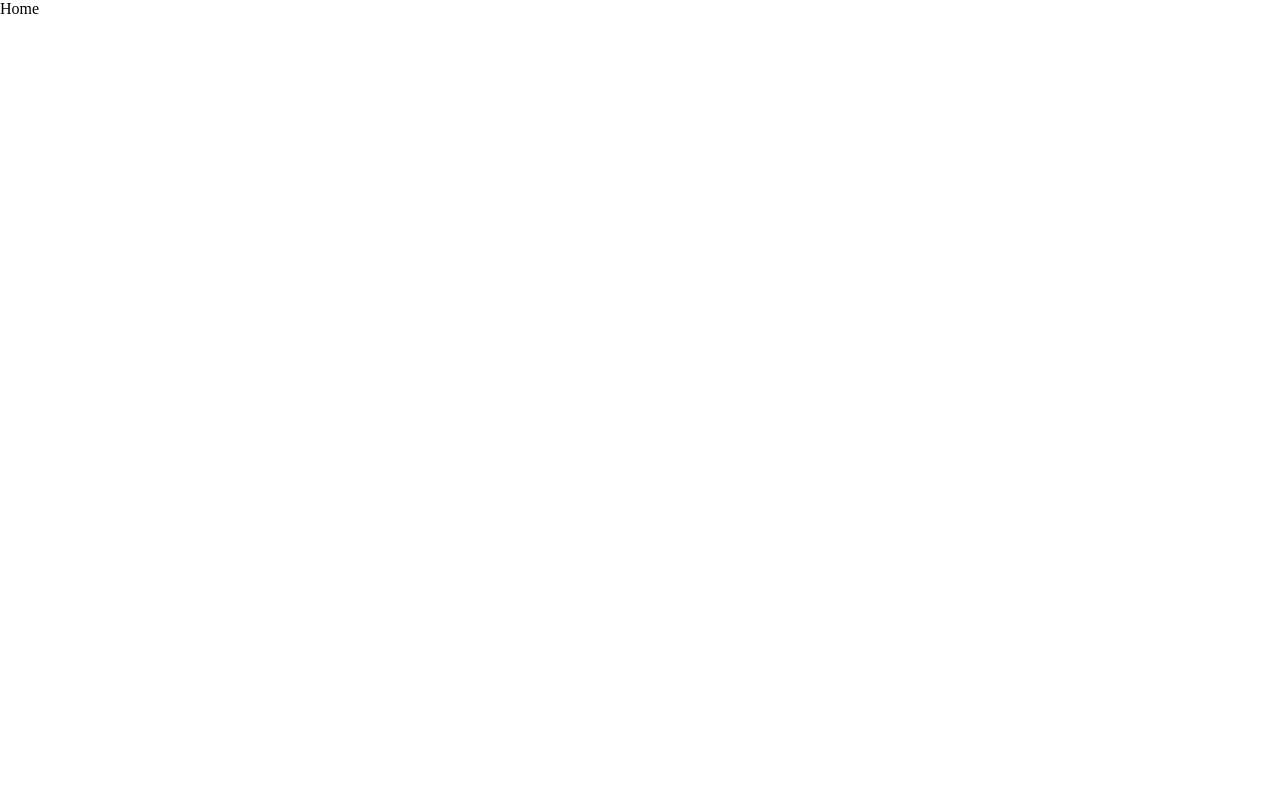
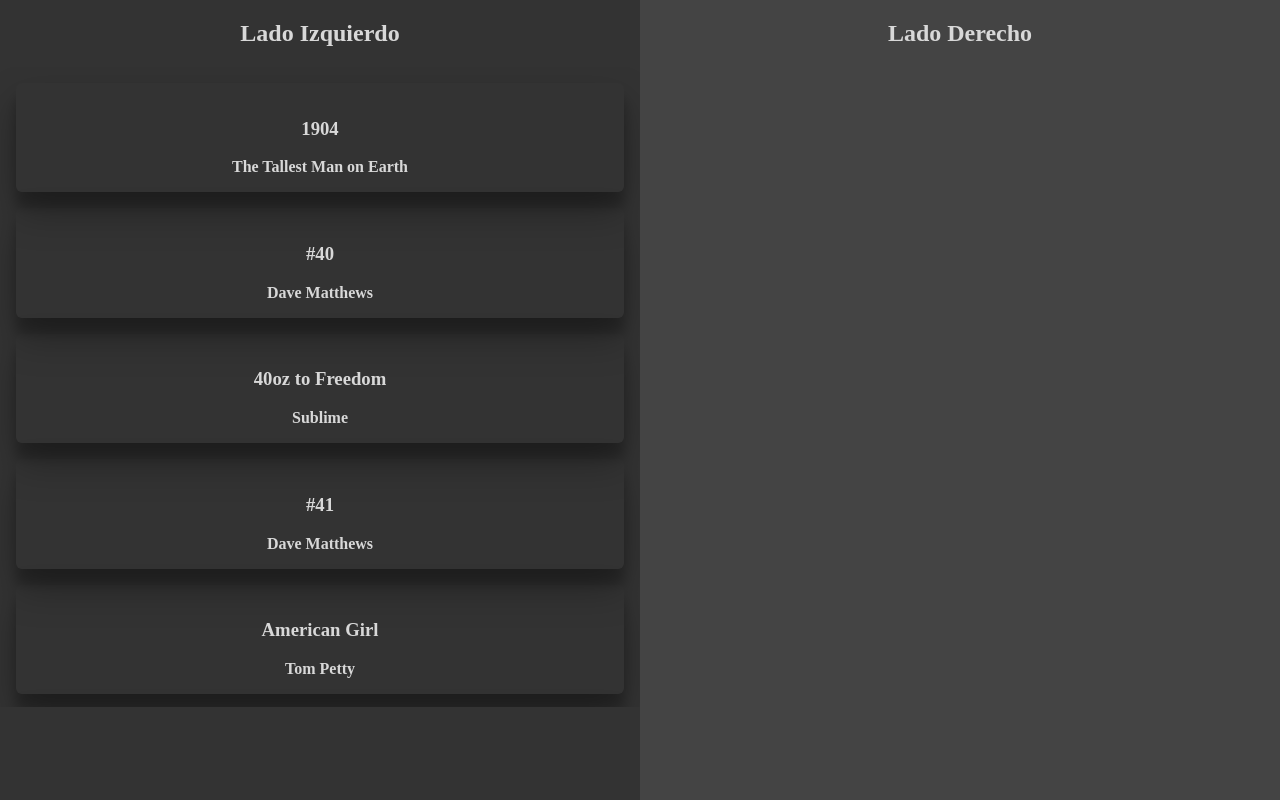
Before and after one commit to warderer/react-avanzado-g26b, a React (Vite) app in the folder 02-react-context/: page / in a window 1280 px wide. Built offline with nearby package versions, Linux system fonts and the light colour scheme.

Commit message:
✨ SongList basico

```diff
--- /dev/null
+++ b/02-react-context/src/components/SongList/SongList.jsx
@@ -0,0 +1,32 @@
+import { useState, useEffect } from 'react'
+import './songlist.css'
+// Usamos @ (alias) para no tener que poner ../../
+// import canciones from '../../assets/listaCanciones.json'
+import canciones from '@/assets/listaCanciones.json'
+
+const SongList = () => {
+  const [list, setList] = useState([])
+  const [loading, setLoading] = useState(true)
+
+  // Simulo mi llamada a la API
+  useEffect(() => {
+    setTimeout(() => {
+      setList(canciones)
+      setLoading(false)
+    }, 2000)
+  }, [])
+
+  return (
+    <section className='row-container'>
+      {loading
+        ? <h1>Cargando...</h1>
+        : list.map((song) => (
+          <div className='row-song' key={song.id}>
+            <h3>{song.title}</h3>
+            <h4>{song.artist}</h4>
+          </div>
+        ))}
+    </section>
+  )
+}
+export default SongList
--- /dev/null
+++ b/02-react-context/src/components/SongList/songlist.css
@@ -0,0 +1,15 @@
+.row-container {
+    overflow-y: scroll;
+    height: 80vh;
+}
+
+.row-song {
+    margin: 1rem;
+    padding: 1rem;
+    border-radius: 6px;
+    box-shadow: 0 19px 38px rgba(0, 0, 0, 0.30), 0 15px 12px rgba(0, 0, 0, 0.22);
+}
+
+.row-song p, .row-song h4 {
+    margin: 0;
+}
--- a/02-react-context/src/pages/Home/Home.jsx
+++ b/02-react-context/src/pages/Home/Home.jsx
@@ -1,6 +1,17 @@
+import SongList from '@/components/SongList/SongList'
+import './home.css'
+
 const Home = () => {
   return (
-    <div>Home</div>
+    <div className='home-container'>
+      <div className='izquierdo'>
+        <h2>Lado Izquierdo</h2>
+        <SongList />
+      </div>
+      <div className='derecho'>
+        <h2>Lado Derecho</h2>
+      </div>
+    </div>
   )
 }
 export default Home
```
